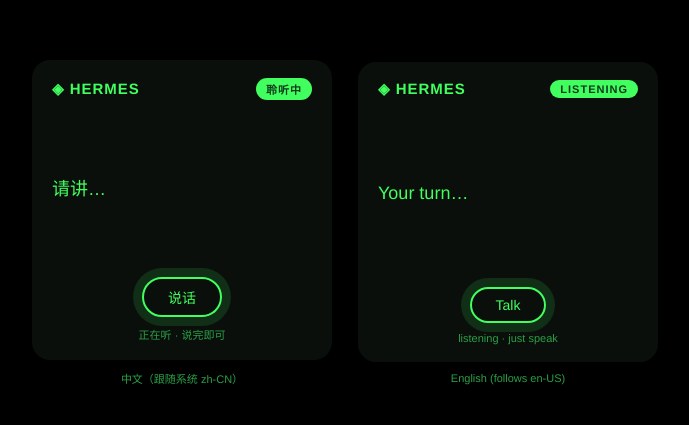
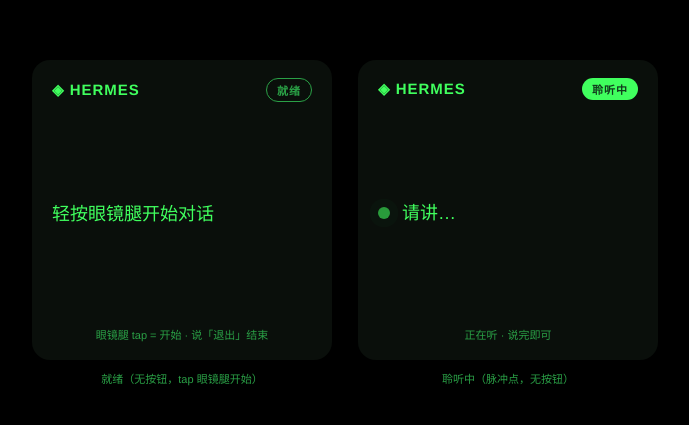
Before and after one commit to smallppgirl/aiui-hermes-bridge, a website: page docs/hud-preview.html in a window 1280 px wide. Shown: the part 177-602 px from the top of the page, without its empty margins (295-984 px from the left). Drawn offline with Linux system fonts and the light colour scheme.

Commit message:
Hide the Talk button by default (config.showTalkButton); rely on temple tap/Enter; add listening pulse dot

```diff
--- a/config.js
+++ b/config.js
@@ -12,6 +12,9 @@
   // voice recognition language: 'auto' (follow the system / Hi Rokid language),
   // or force e.g. 'zh-CN' / 'en-US'
   lang: "auto",
+  // on-screen "Talk" button. false = hidden (use the temple tap / Enter instead),
+  // true = show it as a fallback if the temple tap isn't delivered on your device.
+  showTalkButton: false,
 };
 
 // Minimal Rokid/lingzhu-style request. The bridge accepts extra fields.
--- a/docs/hud-preview.html
+++ b/docs/hud-preview.html
@@ -4,29 +4,30 @@
 .head{display:flex;justify-content:space-between;align-items:center}
 .brand{font-weight:bold;letter-spacing:1px;font-size:15px}
 .chip{background:#40FF5E;color:#123a1d;padding:3px 10px;border-radius:999px;font-size:11px;font-weight:bold;letter-spacing:1px}
-.body{flex:1;display:flex;align-items:center}
+.chip.dim{background:transparent;color:#2aa046;border:1px solid #2aa046}
+.body{flex:1;display:flex;align-items:center;gap:12px}
 .answer{font-size:18px;line-height:26px}
+.dot{width:12px;height:12px;border-radius:50%;background:#40FF5E;animation:pulse 1.1s infinite;flex:0 0 auto}
 .foot{display:flex;flex-direction:column;align-items:center}
-.talk{border-radius:999px;padding:8px 24px;font-size:14px;border:1px solid #40ff5d55;color:#40FF5E}
-.talk.listening{border:2px solid #40FF5E;box-shadow:0 0 0 9px rgba(64,255,94,.13)}
-.hint{color:#2aa046;font-size:11px;margin-top:9px}
+.hint{color:#2aa046;font-size:11px}
 .cap{color:#2aa046;text-align:center;margin-top:10px;font-size:11px}
 .col{display:flex;flex-direction:column}
+@keyframes pulse{0%,100%{opacity:1;box-shadow:0 0 0 0 rgba(64,255,94,.5)}50%{opacity:.55;box-shadow:0 0 0 9px rgba(64,255,94,0)}}
 </style></head><body>
 <div class="col">
 <div class="hud">
-<div class="head"><div class="brand">◈ HERMES</div><div class="chip">聆听中</div></div>
-<div class="body"><div class="answer">请讲…</div></div>
-<div class="foot"><div class="talk listening">说话</div><div class="hint">正在听 · 说完即可</div></div>
+<div class="head"><div class="brand">◈ HERMES</div><div class="chip dim">就绪</div></div>
+<div class="body"><div class="answer">轻按眼镜腿开始对话</div></div>
+<div class="foot"><div class="hint">眼镜腿 tap = 开始 · 说「退出」结束</div></div>
 </div>
-<div class="cap">中文（跟随系统 zh-CN）</div>
+<div class="cap">就绪（无按钮，tap 眼镜腿开始）</div>
 </div>
 <div class="col">
 <div class="hud">
-<div class="head"><div class="brand">◈ HERMES</div><div class="chip">LISTENING</div></div>
-<div class="body"><div class="answer">Your turn…</div></div>
-<div class="foot"><div class="talk listening">Talk</div><div class="hint">listening · just speak</div></div>
+<div class="head"><div class="brand">◈ HERMES</div><div class="chip">聆听中</div></div>
+<div class="body"><div class="dot"></div><div class="answer">请讲…</div></div>
+<div class="foot"><div class="hint">正在听 · 说完即可</div></div>
 </div>
-<div class="cap">English (follows en-US)</div>
+<div class="cap">聆听中（脉冲点，无按钮）</div>
 </div>
 </body></html>
```
Also changed, not shown: 1 other file.
